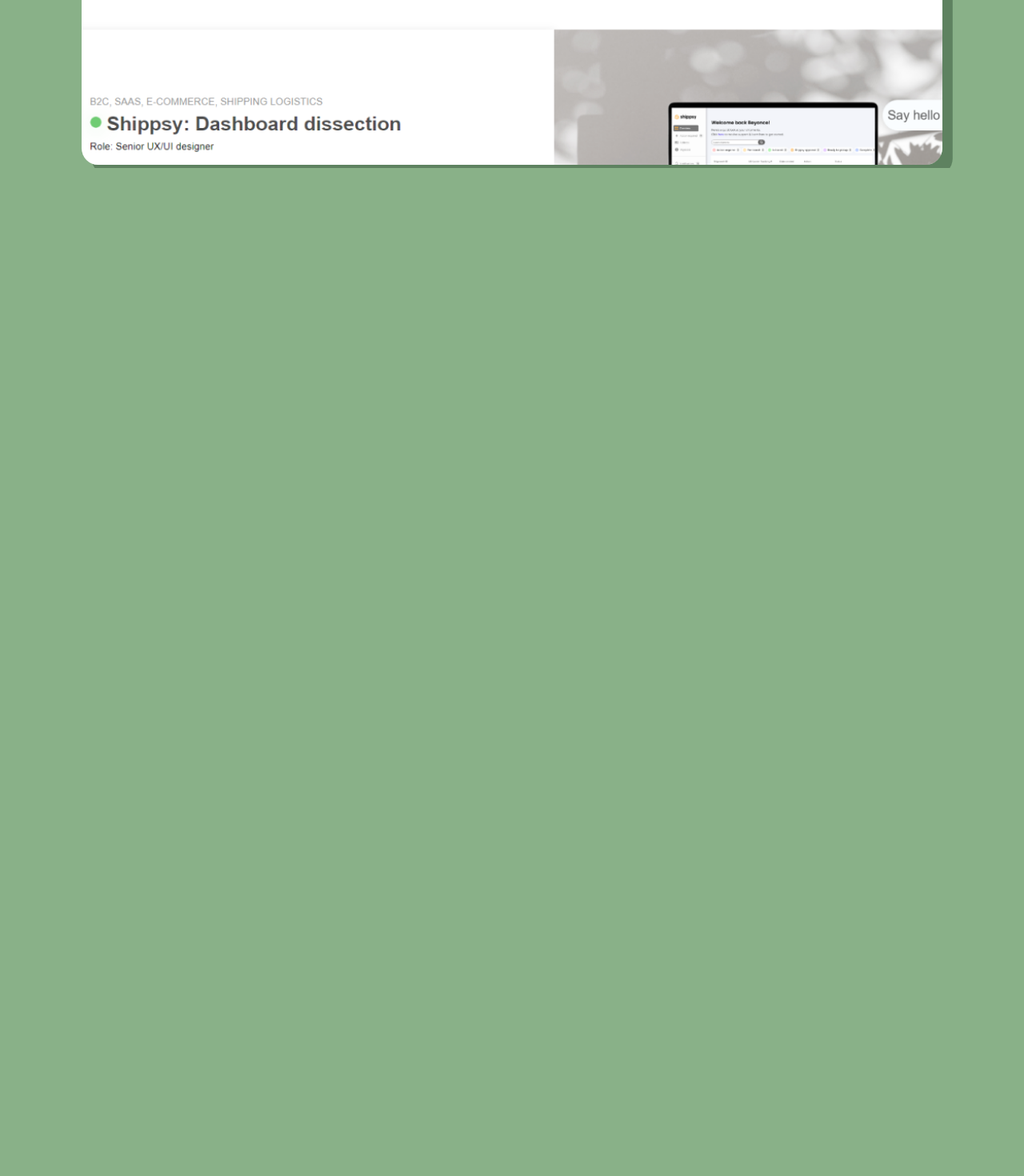
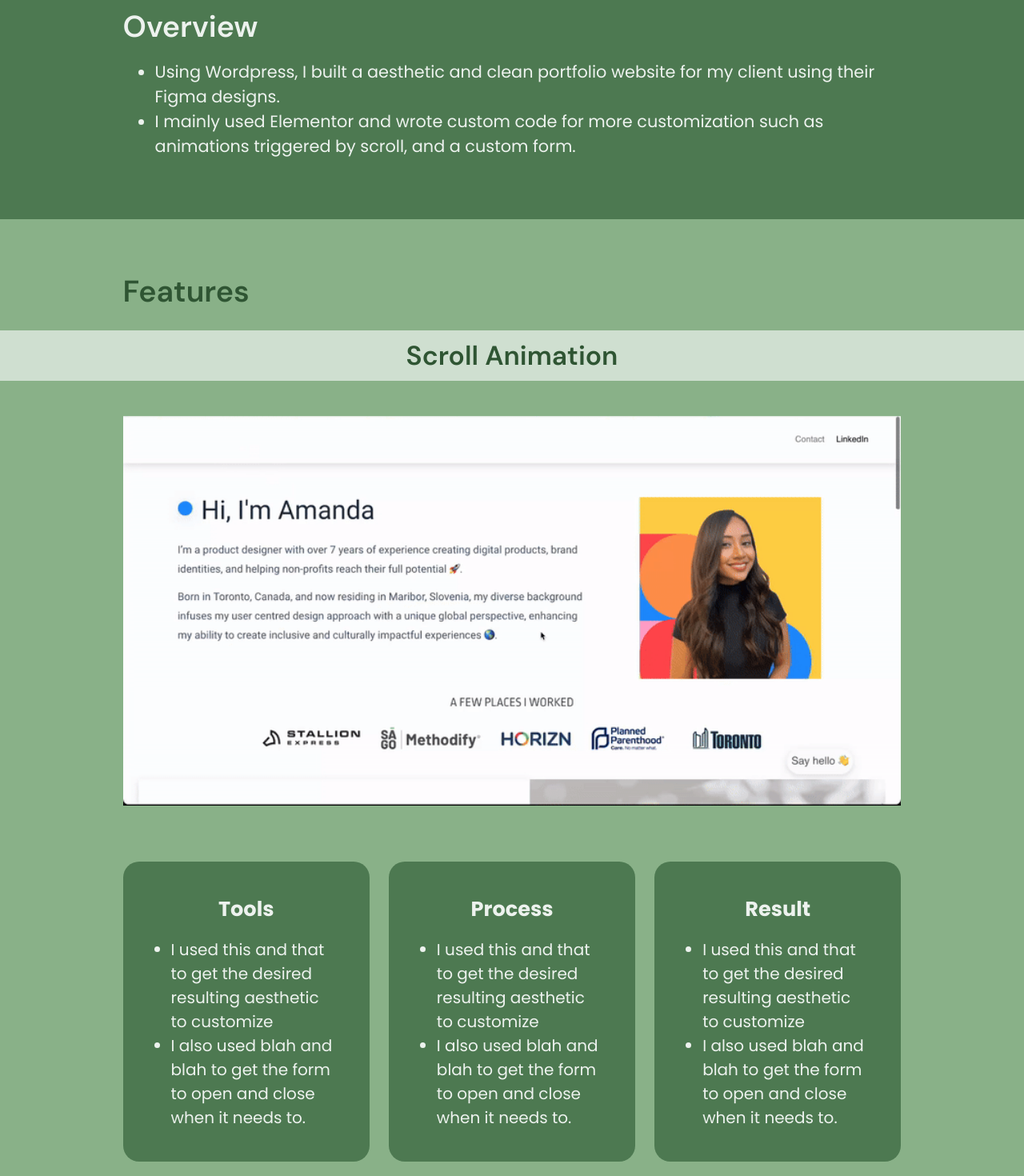
Before and after one commit to dahkimr/dahkimr.github.io, a React (Create React App) app in the folder cafe-app/: page /amandavisuals in a window 1280 px wide. Shown: the part 640-2110 px from the top of the page at 80% size. Before the commit the page ends 850 px from the top, so only its background shows below. Built offline with nearby package versions, Linux system fonts and the light colour scheme.

Commit message:
adding project page

```diff
--- /dev/null
+++ b/cafe-app/src/components/atoms/ListItem/index.jsx
@@ -0,0 +1,10 @@
+import React from 'react';
+import styles from "./styles.module.scss";
+
+const ListItem = ({text, color}) => {
+  return (
+    <li style={{color}} className={styles.listItem}>{text}</li>
+  )
+};
+
+export default ListItem;
--- /dev/null
+++ b/cafe-app/src/components/atoms/ListItem/styles.module.scss
@@ -0,0 +1,4 @@
+.listItem {
+    font-family: "Poppins", sans-serif;
+    font-size: calc(1vw + 8px);
+}
--- a/cafe-app/src/components/atoms/Typography/index.jsx
+++ b/cafe-app/src/components/atoms/Typography/index.jsx
@@ -12,7 +12,15 @@
 
 const ProjectTitle = ({text, color}) => (
     <div className={styles.projectTitle} style={{color}}>{text}</div>
-)
+);
+
+const SectionTitle1 = ({text, color}) => (
+    <div className={styles.sectionTitle1} style={{color}}>{text}</div>
+);
+
+const SectionTitle2 = ({text, color}) => (
+    <div className={styles.sectionTitle2} style={{color}}>{text}</div>
+);
 
 const PrimaryButtonLabel = ({text, color}) => (
     <div className={styles.primaryButtonLabel} style={{color}}>{text}</div>
@@ -22,9 +30,12 @@
     <div className={styles.buttonLabel} style={{color}}>{text}</div>
 );
 
-
 const CardTitle1 = ({text, color}) => (
     <div className={styles.cardTitle1} style={{color}}>{text}</div>
+);
+
+const CardTitle2 = ({text, color}) => (
+    <div className={styles.cardTitle2} style={{color}}>{text}</div>
 );
 
 const CardDescription1 = ({text, color}) => (
@@ -41,17 +52,25 @@
 
 const Link = ({text, color}) => (
     <div className={styles.link} style={{color}}>{text}</div>
-)
+);
+
+const ListItem = ({text, color}) => (
+    <div className={styles.listItem} style={{color}}>{text}</div>
+);
 
 export default {
     Heading1,
     Heading2,
     ProjectTitle,
+    SectionTitle1,
+    SectionTitle2,
     PrimaryButtonLabel,
     ButtonLabel,
     CardTitle1,
+    CardTitle2,
     CardDescription1,
     Label,
     TabLabel,
     Link,
+    ListItem,
 };
--- a/cafe-app/src/components/atoms/Typography/styles.module.scss
+++ b/cafe-app/src/components/atoms/Typography/styles.module.scss
@@ -13,6 +13,19 @@
 .projectTitle {
     font-family: "DM Sans", sans-serif;
     font-size: calc(2.2vw + 20px);
+    font-weight: 600;
+}
+
+.sectionTitle1 {
+    font-family: "DM Sans", sans-serif;
+    font-size: calc(2vw + 12px);
+    font-weight: 600;
+}
+
+.sectionTitle2 {
+    font-family: "DM Sans", sans-serif;
+    font-size: calc(2vw + 8px);
+    font-weight: 600;
 }
 
 .primaryButtonLabel {
@@ -28,6 +41,12 @@
 .cardTitle1 {
     font-family: "Poppins", sans-serif;
     font-size: 1.4rem;
+}
+
+.cardTitle1 {
+    font-family: "Poppins", sans-serif;
+    font-size: 1.6rem;
+    font-weight: bold;
 }
 
 .cardDescription1 {
@@ -51,3 +70,7 @@
     font-size: calc(1vw + 6px);
     font-weight: 600;
 }
+
+.listItem {font-family: "Poppins", sans-serif;
+    font-size: calc(2vw + 2px);
+}
--- a/cafe-app/src/components/molecules/ProjectCard/index.jsx
+++ b/cafe-app/src/components/molecules/ProjectCard/index.jsx
@@ -9,7 +9,7 @@
 
 const ProjectCard = ({
         text, description, labels, image, alt,
-        previewImage, previewAlt
+        previewImage, previewAlt, handleClick,
     }) => {
     const [isHovered, setIsHovered] = useState(false);
 
@@ -44,7 +44,7 @@
                         <div className={styles.previewImgContainer}>
                             <img src={previewImage} alt={previewAlt | "image"} className={styles.previewImg} />
                             <div className={styles.button}>
-                                <Button text="See Project" />
+                                <Button text="See Project" handleClick={handleClick} />
                             </div>
                         </div>
                     :
--- a/cafe-app/src/components/molecules/ProjectCard/styles.module.scss
+++ b/cafe-app/src/components/molecules/ProjectCard/styles.module.scss
@@ -1,5 +1,5 @@
 .projectContainer {
-    width: 20vw;
+    width: 24vw;
     text-align: center;
     background-color: #609966;
     border-radius: 10px;
@@ -8,7 +8,7 @@
 }
 
 .imgContainer {
-    height: 30vh;
+    height: calc(30vh + 20px);
     border-top-left-radius: 10px;
     border-top-right-radius: 10px;
     position: relative;
--- a/cafe-app/src/index.css
+++ b/cafe-app/src/index.css
@@ -1,4 +1,4 @@
-@import url('https://fonts.googleapis.com/css2?family=Playfair+Display:wght@400;600&family=Bebas+Neue&family=Pangolin&family=Poppins:wght@400;600;700&family=DM+Sans:wght@400;600&display=swap');
+@import url('https://fonts.googleapis.com/css2?family=Playfair+Display:wght@400;600&family=Bebas+Neue&family=Pangolin&family=Poppins:wght@400;500;600;700&family=DM+Sans:wght@400;600&display=swap');
 
 html {
   /* Firefox */
--- a/cafe-app/src/pages/Menu/index.jsx
+++ b/cafe-app/src/pages/Menu/index.jsx
@@ -13,6 +13,7 @@
 import styles from "./styles.module.scss";
 import ProjectCard from "components/molecules/ProjectCard";
 import Typography from "components/atoms/Typography";
+import { useNavigate } from "react-router-dom";
 
 const Menu = () => {
     const [tabValue, setTabValue] = useState(0);
@@ -23,6 +24,8 @@
     const handleChange = (_event, newValue) => {
         setTabValue(newValue);
     };
+
+    const navigate = useNavigate();
 
     const CustomTabPanel = (props) => {
         const { children, value, index, ...other } = props;
@@ -123,6 +126,7 @@
                         previewImage={AmandaVisuals}
                         text="Amanda Visuals"
                         description="Built a UI/UX Portfolio site for a client."
+                        handleClick={() => navigate("/amandavisuals")}
                         labels={["WordPress", "Elementor"]}
                     />
                 </div>
--- a/cafe-app/src/pages/Projects/AmandaVisuals/index.jsx
+++ b/cafe-app/src/pages/Projects/AmandaVisuals/index.jsx
@@ -1,18 +1,117 @@
 import Typography from 'components/atoms/Typography';
 import React from 'react';
-import AmandaVisualsPortfolio from "assets/amandavisualsportfolio.png";
+import AmandaVisualsPortfolio from "assets/amandavisuals.png";
+import AmandaVisualsFormGif from "assets/amandavisuals-form.gif";
+import ListItem from 'components/atoms/ListItem';
 import { COLOURS } from "styles/variables";
 import styles from "./styles.module.scss";
+import { useNavigate } from 'react-router-dom';
 
 const AmandaVisuals = () => {
+
   return (
     <div className={styles.container}>
-      <Typography.ProjectTitle text="Amanda Visuals Portfolio" color={COLOURS.darkGreen} />
+      <div className={styles.centerAlign}>
+        <Typography.ProjectTitle text="Amanda Visuals Portfolio" color={COLOURS.darkGreen} />
+      </div>
       <div className={styles.imgContainer}>
-        <img src={AmandaVisualsPortfolio} className={styles.img} />
+        <a href="https://amandavisuals.com/">
+          <img src={AmandaVisualsPortfolio} className={styles.img} />
+        </a>
+      </div>
+      <div className={styles.aboutContainer}>
+        <Typography.SectionTitle1 text="Overview" color={COLOURS.whiteGreen} />
+        <ul className={styles.list}>
+          <ListItem text="Using Wordpress, I built a aesthetic and clean portfolio website for my client using their Figma designs." color={COLOURS.whiteGreen} />
+          <ListItem text="I mainly used Elementor and wrote custom code for more customization such as animations triggered by scroll, and a custom form." color={COLOURS.whiteGreen} />
+        </ul>
+      </div>
+      <div className={styles.highlightContainer}>
+        <div className={styles.highlightPadded}>
+          <Typography.SectionTitle1 text="Features" color={COLOURS.darkGreen} />
+        </div>
+      </div>
+      {/* Case study animations */}
+      <div className={styles.sectionTitle}>
+        <Typography.SectionTitle2 text="Scroll Animation" color={COLOURS.darkGreen} />
+      </div>
+      <div className={styles.highlightPadded}>
+        <img src={AmandaVisualsFormGif} className={styles.projectImg} />
+      </div>
+      <div className={styles.processContainer}>
+        <div className={styles.card}>
+          <div className={styles.cardTitle}>
+            <Typography.CardTitle1 text="Tools" color={COLOURS.whiteGreen} />
+          </div>
+          <ul>
+            <li>I used this and that to get the desired resulting aesthetic to customize</li>
+            <li>I also used blah and blah to get the form to open and close when it needs to.</li>
+          </ul>
+        </div>
+        <div className={styles.card}>
+          <div className={styles.cardTitle}>
+            <Typography.CardTitle1 text="Process" color={COLOURS.whiteGreen} />
+          </div>
+          <ul>
+            <li>I used this and that to get the desired resulting aesthetic to customize</li>
+            <li>I also used blah and blah to get the form to open and close when it needs to.</li>
+          </ul>
+        </div>
+        <div className={styles.card}>
+          <div className={styles.cardTitle}>
+            <Typography.CardTitle1 text="Result" color={COLOURS.whiteGreen} />
+          </div>
+          <ul>
+            <li>I used this and that to get the desired resulting aesthetic to customize</li>
+            <li>I also used blah and blah to get the form to open and close when it needs to.</li>
+          </ul>
+        </div>
+      </div>
+      {/* Contact Form */}
+      <div className={styles.sectionTitle}>
+        <Typography.SectionTitle2 text="Contact Form" color={COLOURS.darkGreen} />
+      </div>
+      <div className={styles.highlightPadded}>
+        <img src={AmandaVisualsFormGif} className={styles.projectImg} />
+      </div>
+      <div className={styles.processContainer}>
+        <div className={styles.card}>
+          <div className={styles.cardTitle}>
+            <Typography.CardTitle1 text="Tools" color={COLOURS.whiteGreen} />
+          </div>
+          <ul>
+            <li>I used this and that to get the desired resulting aesthetic to customize</li>
+            <li>I also used blah and blah to get the form to open and close when it needs to.</li>
+          </ul>
+        </div>
+        <div className={styles.card}>
+          <div className={styles.cardTitle}>
+            <Typography.CardTitle1 text="Process" color={COLOURS.whiteGreen} />
+          </div>
+          <ul>
+            <li>I used this and that to get the desired resulting aesthetic to customize</li>
+            <li>I also used blah and blah to get the form to open and close when it needs to.</li>
+          </ul>
+        </div>
+        <div className={styles.card}>
+          <div className={styles.cardTitle}>
+            <Typography.CardTitle1 text="Result" color={COLOURS.whiteGreen} />
+          </div>
+          <ul>
+            <li>I used this and that to get the desired resulting aesthetic to customize</li>
+            <li>I also used blah and blah to get the form to open and close when it needs to.</li>
+          </ul>
+        </div>
+      </div>
+      <div className={styles.aboutContainer}>
+        <Typography.SectionTitle1 text="Testimonial from client" color={COLOURS.whiteGreen} />
+        <ul className={styles.list}>
+          <ListItem text="Using Wordpress, I built a aesthetic and clean portfolio website for my client using their Figma designs." color={COLOURS.whiteGreen} />
+          <ListItem text="I mainly used Elementor and wrote custom code for more customization such as animations triggered by scroll, and a custom form." color={COLOURS.whiteGreen} />
+        </ul>
       </div>
     </div>
-  );
+    );
 }
 
 export default AmandaVisuals;
--- a/cafe-app/src/pages/Projects/AmandaVisuals/styles.module.scss
+++ b/cafe-app/src/pages/Projects/AmandaVisuals/styles.module.scss
@@ -1,11 +1,14 @@
 .container {
-  margin-top: 11vw;
+  margin-top: 6vw;
+}
+
+.centerAlign {
   text-align: center;
 }
 
 .imgContainer {
-  margin-top: 20px;
-  padding: 0 8vw;
+  margin-top: 40px;
+  padding: 0 20vw;
 }
 
 .img {
@@ -13,3 +16,61 @@
   border-radius: 1.6vw;
   box-shadow: 1vw 1vw 0 rgba(52, 84, 59, .5);
 }
+
+.projectImg {
+  width: 100%;
+}
+
+.aboutContainer {
+  margin-top: 66px;
+  // margin: 66px 12vw 0 12vw;
+  padding: 60px 12vw;
+  background-color: #4d7951;
+}
+
+.highlightPadded {
+  padding: 0 12vw;
+}
+
+.highlightContainer {
+  margin-top: 66px;
+  // text-align: center;
+}
+
+.sectionTitle {
+  background-color: #edf2eeb4;
+  padding: 10px 12vw;
+  margin: 24px 0 44px 0;
+  text-align: center;
+}
+
+.processContainer {
+  display: flex;
+  justify-content: center;
+  align-items: center;
+  // flex: 100px;
+  gap: 24px;
+  margin: 66px 12vw;
+  color: #EDF2EE;
+}
+
+.card {
+  background-color: #4d7951;
+  border-radius: 20px;
+  padding: 40px;
+  font-family: "Poppins", sans-serif;
+  font-size: 20px;
+
+  ul {
+    padding-left: 20px;
+    margin: 0;
+  }
+}
+
+.cardTitle {
+  text-align: center;
+  margin-bottom: 16px;
+}
+
+.listContainer {
+}
```
Also changed, not shown: cafe-app/src/assets/amandavisuals-form.gif (added), 1 other file (tests, documents, lock files or other folders).
